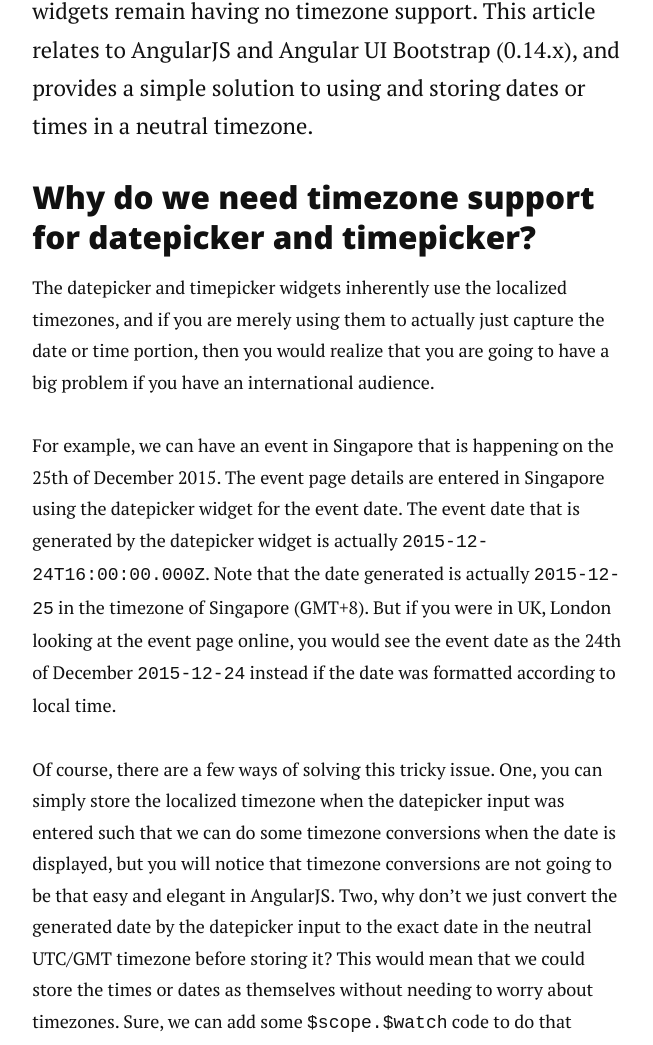
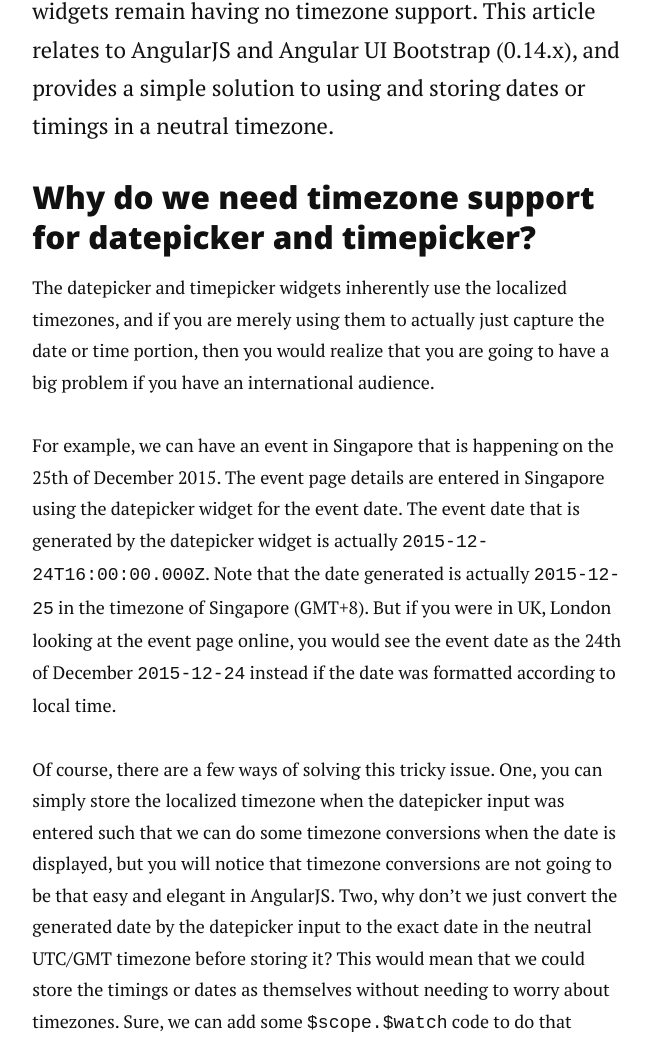
Before and after one commit to ericluwj/ericluwj.github.io, a Jekyll site: the page built from _posts/2015-11-06-angularui-ui-bootstrap-datepicker-and-timepicker-neutral-timezone.markdown, in a window 1280 px wide and 1400 px high, scrolled down 409 px. Shown: the part 340-1385 px from the top of the window, without its empty margins (310-963 px from the left). Built offline with Jekyll 4.4.1, drawn with Linux system fonts in a browser that asks for light colours; nearby versions of some CDN libraries; Markdown is read by kramdown in place of the engine named in the settings; some of the changed text lies outside the part shown.

Commit message:
Amended last post.

```diff
--- a/_posts/2015-11-06-angularui-ui-bootstrap-datepicker-and-timepicker-neutral-timezone.markdown
+++ b/_posts/2015-11-06-angularui-ui-bootstrap-datepicker-and-timepicker-neutral-timezone.markdown
@@ -1,11 +1,11 @@
 ---
 layout: post
 title:  "AngularUI - UI Bootstrap Datepicker and Timepicker Neutral Timezone"
-description: "This article relates to AngularJS and Angular UI Bootstrap (0.14.x), and provides a simple solution to using and storing dates or times in a neutral timezone."
+description: "This article relates to AngularJS and Angular UI Bootstrap (0.14.x), and provides a simple solution to using and storing dates or timings in a neutral timezone."
 date:   2015-11-06
 ---
 
-<p class="intro"><span class="dropcap">I</span>t's really disappointing that even with the latest version of UI Bootstrap (0.14.x), the datepicker and timepicker widgets remain having no timezone support. This article relates to AngularJS and Angular UI Bootstrap (0.14.x), and provides a simple solution to using and storing dates or times in a neutral timezone.</p>
+<p class="intro"><span class="dropcap">I</span>t's really disappointing that even with the latest version of UI Bootstrap (0.14.x), the datepicker and timepicker widgets remain having no timezone support. This article relates to AngularJS and Angular UI Bootstrap (0.14.x), and provides a simple solution to using and storing dates or timings in a neutral timezone.</p>
 
 ### Why do we need timezone support for datepicker and timepicker? ###
 
@@ -13,9 +13,9 @@
 
 For example, we can have an event in Singapore that is happening on the 25th of December 2015. The event page details are entered in Singapore using the datepicker widget for the event date. The event date that is generated by the datepicker widget is actually `2015-12-24T16:00:00.000Z`. Note that the date generated is actually `2015-12-25` in the timezone of Singapore (GMT+8). But if you were in UK, London looking at the event page online, you would see the event date as the 24th of December `2015-12-24` instead if the date was formatted according to local time.
 
-Of course, there are a few ways of solving this tricky issue. One, you can simply store the localized timezone when the datepicker input was entered such that we can do some timezone conversions when the date is displayed, but you will notice that timezone conversions are not going to be that easy and elegant in AngularJS. Two, why don't we just convert the generated date by the datepicker input to the exact date in the neutral UTC/GMT timezone before storing it? This would mean that we could store the times or dates as themselves without needing to worry about timezones. Sure, we can add some `$scope.$watch` code to do that whenever the model of the date changes, but still that's some unelegant code lying around.
+Of course, there are a few ways of solving this tricky issue. One, you can simply store the localized timezone when the datepicker input was entered such that we can do some timezone conversions when the date is displayed, but you will notice that timezone conversions are not going to be that easy and elegant in AngularJS. Two, why don't we just convert the generated date by the datepicker input to the exact date in the neutral UTC/GMT timezone before storing it? This would mean that we could store the timings or dates as themselves without needing to worry about timezones. Sure, we can add some `$scope.$watch` code to do that whenever the model of the date changes, but still that's some unelegant code lying around.
 
-Or even better, it would have been good if the datepicker and timepicker widgets could simply support different timezones, especially the neutral UTC timezone. But no worries, here I present a very simple AngularJS directive to *patch* them up so that the widgets will automatically store dates or times that are timezone-neutral (UTC).
+Or even better, it would have been good if the datepicker and timepicker widgets could simply support different timezones, especially the neutral UTC timezone. But no worries, here I present a very simple AngularJS directive to *patch* them up so that the widgets will automatically store dates or timings that are timezone-neutral (UTC).
 
 {% highlight javascript %}
 angular.module('app')
@@ -46,7 +46,13 @@
 <input type="text" class="form-control" uib-datepicker-popup="dd-MMMM-yyyy" ng-model="date" is-open="opened" min-date="minDate" close-text="Close" datetimepicker-neutral-timezone />
 {% endhighlight %}
 
-And then to display the date with the AngularJS `date` filter:
+And for the timepicker:
+
+{% highlight html %}
+<uib-timepicker ng-model="time" hour-step="1" minute-step="15" datetimepicker-neutral-timezone></uib-timepicker>
+{% endhighlight %}
+
+And then to display the date with the AngularJS `date` filter according to our neutral timezone (UTC):
 
 {% highlight javascript %}
 {% raw %}
```
